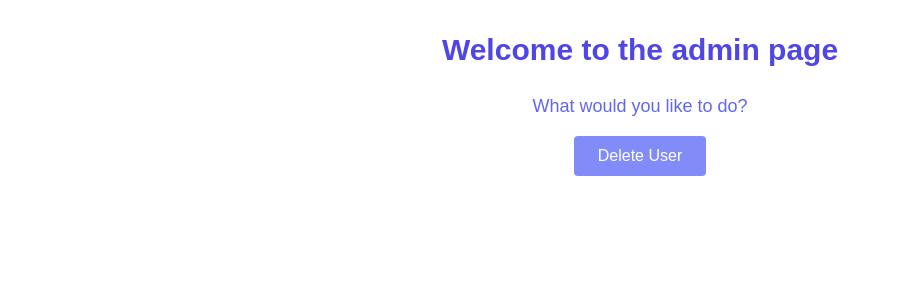
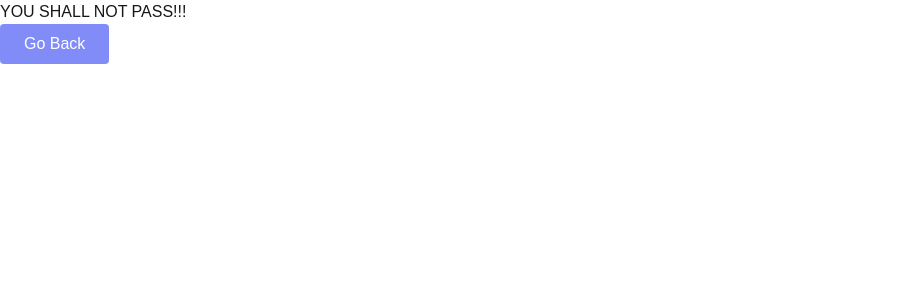
Before and after one commit to aldinalj/Enterprise_Project_Frontend, a Next.js app: page /admin in a window 1280 px wide. Shown: the top 300 px of the page, without its empty margins (0-901 px from the left). Built offline with nearby package versions, Linux system fonts and the light colour scheme.

Commit message:
Add role-based access control to admin page

```diff
--- a/app/(authentication)/sign-in/page.tsx
+++ b/app/(authentication)/sign-in/page.tsx
@@ -54,7 +54,7 @@ export default function SignIn() {
         } else {
           return response.json().then((errData) => {
             setError("Invalid username or password.");
-            throw new Error(errData.message || "Invalid username or password");
+            throw new Error(errData.message);
           });
         }
       })
@@ -69,19 +69,7 @@ export default function SignIn() {
         sessionStorage.setItem("authToken", token);
         sessionStorage.setItem("role", role);
 
-        switch (role) {
-          case "USER":
-            router.push("/");
-            break;
-
-          case "ADMIN":
-            router.push("/admin");
-            break;
-
-          default:
-            console.error(`Unexpected role: ${role}`);
-            router.push("/sign-in");
-        }
+        role.match("ADMIN") ? router.push("/admin") : router.push("/");
       })
 
       .catch((error) => {
@@ -95,7 +83,7 @@ export default function SignIn() {
   }
 
   return (
-    <div className="flex items-center justify-center min-h-screen bg-green-700">
+    <div className="flex items-center justify-center min-h-screen bg-black">
       <div className="w-full max-w-md bg-green-900 rounded-lg shadow-lg p-8">
         <header className="text-4xl font-bold text-white flex items-center justify-center">
           Sign In
--- a/app/(authentication)/sign-up/page.tsx
+++ b/app/(authentication)/sign-up/page.tsx
@@ -39,7 +39,7 @@ export default function SignUp() {
             Username
           </label>
           <input
-            className="w-full px-4 py-2 border-2 border-gray-300 rounded focus:outline-none focus:ring-2 focus:ring-pink-500 focus:border-pink-500"
+            className="w-full px-4 py-2 border-2 border-gray-300 rounded focus:outline-none focus:ring-2 focus:ring-emerald-300 focus:border-emerald-300"
             placeholder="username.."
             type="text"
             name="username"
@@ -53,7 +53,7 @@ export default function SignUp() {
             Password
           </label>
           <input
-            className="w-full px-4 py-2 border-2 border-gray-300 rounded focus:outline-none focus:ring-2 focus:ring-pink-500 focus:border-pink-500"
+            className="w-full px-4 py-2 border-2 border-gray-300 rounded focus:outline-none focus:ring-2 focus:ring-emerald-300 focus:border-emerald-300"
             placeholder="password.."
             type="password"
             name="password"
--- /dev/null
+++ b/app/_components/GoBackButton.tsx
@@ -0,0 +1,19 @@
+import { useRouter } from "next/navigation";
+import React from "react";
+
+const GoBackButton = () => {
+  const router = useRouter();
+
+  return (
+    <div>
+      <button
+        onClick={router.back}
+        className="px-6 py-2 bg-indigo-400 text-white font-medium rounded hover:bg-blue-700 focus:outline-none focus:ring-2 focus:ring-blue-400 focus:ring-offset-2 transition-all"
+      >
+        Go Back
+      </button>
+    </div>
+  );
+};
+
+export default GoBackButton;
--- a/app/admin/delete-user/page.tsx
+++ b/app/admin/delete-user/page.tsx
@@ -30,7 +30,7 @@ export default function DeleteUserPage() {
     })
       .then((response) => {
         if (!response.ok) {
-          throw new Error("Failed to delete the user.");
+          throw new Error("Failed to delete  user.");
         }
         setMessage("User deleted successfully!");
       })
--- a/app/admin/page.tsx
+++ b/app/admin/page.tsx
@@ -1,16 +1,22 @@
 "use client";
-import { use, useEffect, useState } from "react";
+
 import { useRouter } from "next/navigation";
+import BackButton from "../_components/GoBackButton";
 
 export default function AdminPage() {
   const router = useRouter();
+  const role = sessionStorage.getItem("role");
 
   const handleNavigateToDeleteUser = () => {
     router.push("/admin/delete-user");
   };
 
   return (
-    <>
+    <main>
+
+{role?.match("ADMIN") ? (
+
+<div>
 <h1 className="text-3xl font-bold text-center text-indigo-600 mt-8">
   Welcome to the admin page
 </h1>
@@ -25,7 +31,17 @@ export default function AdminPage() {
     Delete User
   </button>
 </div>
+</div>
 
-    </>
+) : (
+
+<div>
+  <h1>YOU SHALL NOT PASS!!!</h1>
+  <BackButton />
+</div>
+
+)}
+
+    </main>
   );
 }
--- a/app/page.tsx
+++ b/app/page.tsx
@@ -33,9 +33,7 @@ export default function Home() {
         clearTimeout(timeoutId);
         if (!response.ok) {
           return response.json().then((errorData) => {
-            throw new Error(
-              errorData.message || "Failed to fetch user details"
-            );
+            throw new Error(errorData.message);
           });
         }
         return response.json();
@@ -49,9 +47,7 @@ export default function Home() {
         if (error.name === "AbortError") {
           setError("Request timed out. Please try again.");
         } else {
-          setError(
-            error.message || "Something went wrong when fetching user details."
-          );
+          setError(error.message || "Something went wrong when fetching user details.");
         }
       })
 
```
Also changed, not shown: app/activities/page.tsx (added, +7 -0 lines). Lines whose indentation alone changed are shown as unchanged.
